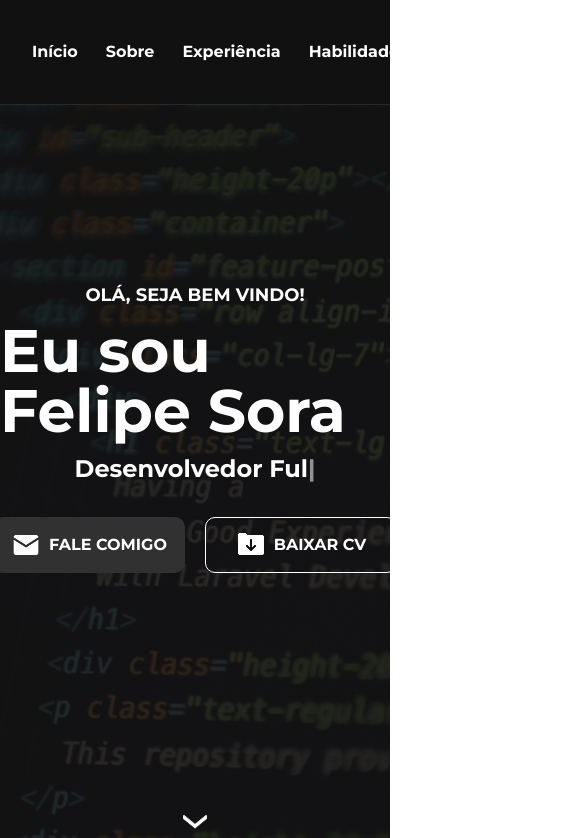
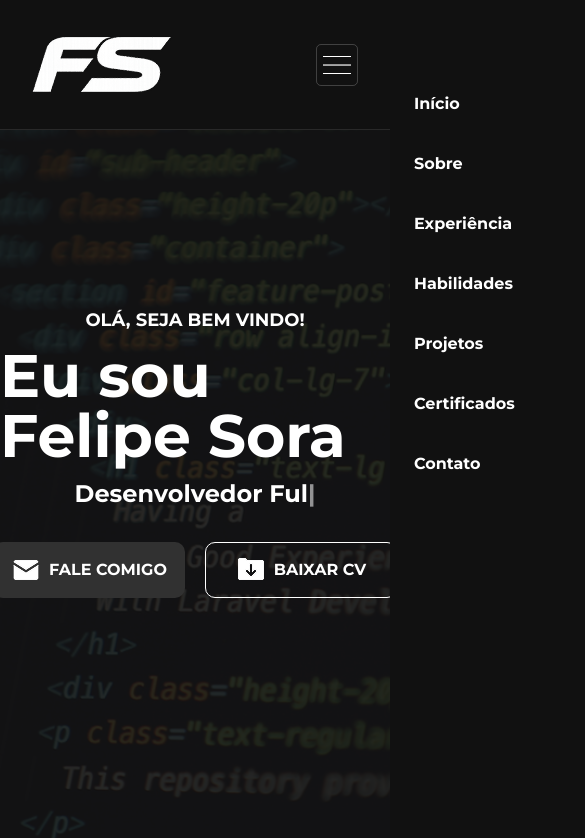
Before and after one commit to felipesora/portifolio, a React (Vite) app: page / in a window 390 px wide. Shown: the top 838 px of the page, 585 px wide, since content can reach past the window. Built offline with nearby package versions, Linux system fonts and the light colour scheme.

Commit message:
feat: criando menu lateral na versão mobile e tablet

```diff
--- a/src/components/Cabecalho/index.tsx
+++ b/src/components/Cabecalho/index.tsx
@@ -1,7 +1,26 @@
+import { useState } from "react";
 import Logo from "../../assets/images/logo.png";
+import MenuAbrir from "../../assets/icons/icone-menu-lateral.png";
+import MenuFechar from "../../assets/icons/icone-menu-fechar.png";
 import { scrollToSection } from "../../utils/scrollToSection";
 
 const Cabecalho = () => {
+    const [menuAberto, setMenuAberto] = useState(false);
+
+    const handleNavigate = (section: string) => {
+        scrollToSection(section);
+        setMenuAberto(false);
+    };
+
+    const secoes = [
+        ["inicio", "Início"],
+        ["sobre", "Sobre"],
+        ["experiencia", "Experiência"],
+        ["habilidades", "Habilidades"],
+        ["projetos", "Projetos"],
+        ["certificados", "Certificados"],
+        ["contato", "Contato"]
+    ];
 
     return (
         <header id="inicio" className="bg-(--color-primary) py-9 px-8 flex justify-between items-center border-b border-b-[#292929]">
@@ -9,31 +28,48 @@ const Cabecalho = () => {
                 <img src={Logo} alt="Logo" />
             </button>
 
-            <nav>
+            {/* Menu Desktop */}
+            <nav className="hidden lg:block">
                 <ul className="flex gap-7">
-                    <li>
-                        <button onClick={() => scrollToSection("inicio")} className="nav-link-header">Início</button>
-                    </li>
-                    <li>
-                        <button onClick={() => scrollToSection("sobre")} className="nav-link-header">Sobre</button>
-                    </li>
-                    <li>
-                        <button onClick={() => scrollToSection("experiencia")} className="nav-link-header">Experiência</button>
-                    </li>
-                    <li>
-                        <button onClick={() => scrollToSection("habilidades")} className="nav-link-header">Habilidades</button>
-                    </li>
-                    <li>
-                        <button onClick={() => scrollToSection("projetos")} className="nav-link-header">Projetos</button>
-                    </li>
-                    <li>
-                        <button onClick={() => scrollToSection("certificados")} className="nav-link-header">Certificados</button>
-                    </li>
-                    <li>
-                        <button onClick={() => scrollToSection("contato")} className="nav-link-header">Contato</button>
-                    </li>
+                    {secoes.map(([id, label]) => (
+                        <li key={id}>
+                            <button onClick={() => scrollToSection(id)} className="nav-link-header">{label}</button>
+                        </li>
+                    ))}
                 </ul>
             </nav>
+
+            {/* Botão Menu Mobile */}
+            <button className="lg:hidden border border-white/20 p-1.5 rounded-[5px] cursor-pointer transition-all duration-200 hover:bg-white/10 active:scale-95" onClick={() => setMenuAberto(true)} aria-label="Abrir menu">
+                <img src={MenuAbrir} alt="ícone de menu" className="w-7" />
+            </button>
+
+            {/* Overlay */}
+            {menuAberto && (
+                <div className="fixed inset-0 bg-black/50 z-40" onClick={() => setMenuAberto(false)} />
+            )}
+
+            {/* Menu lateral */}
+            <aside className={`fixed top-0 right-0 h-full w-72 bg-(--color-primary) z-50 transform transition-transform duration-300 ease-in-out ${menuAberto ? "translate-x-0" : "translate-x-full"}`}>
+
+                <div className="p-6 flex flex-col gap-6">
+                    <button className="border-white/20 p-1.5 rounded-[5px] cursor-pointer self-end" onClick={() => setMenuAberto(false)} aria-label="Fechar menu">
+                        <img src={MenuFechar} alt="ícone de X" className="w-7" />
+                    </button>
+
+                    <nav>
+                        <ul className="flex flex-col gap-7">
+                            {secoes.map(([id, label]) => (
+                                <li key={id}>
+                                    <button onClick={() => handleNavigate(id)} className="nav-link-header text-left">{label}</button>
+                                </li>
+                            ))}
+                        </ul>
+                    </nav>
+                </div>
+
+            </aside>
+
         </header>
     )
 
--- a/src/components/Experiencia/index.tsx
+++ b/src/components/Experiencia/index.tsx
@@ -19,7 +19,7 @@ const Experiencia = () => {
                     .filter((item) => item.tipo === "experiencia")
                     .map((item) => (
                         <AnimatedItem key={item.id}>
-                            <div className="flex items-start gap-6">
+                            <div className="flex items-start gap-6 [@media(max-width:890px)]:gap-2">
 
                                 <div className="shrink-0">
                                     <IconeCarreira tipo={item.tipo} />
@@ -44,7 +44,7 @@ const Experiencia = () => {
                     .filter((item) => item.tipo === "educacao")
                     .map((item) => (
                         <AnimatedItem key={item.id}>
-                            <div className="flex items-start gap-6">
+                            <div className="flex items-start gap-6 [@media(max-width:890px)]:gap-2">
 
                                 <div className="shrink-0">
                                     <IconeCarreira tipo={item.tipo} />
--- a/src/components/Rodape/index.tsx
+++ b/src/components/Rodape/index.tsx
@@ -8,7 +8,7 @@ const Rodape = () => {
                 <img src={Logo} alt="logo" />
             </button>
 
-            <nav>
+            <nav className="block [@media(max-width:780px)]:hidden">
                 <ul className="flex gap-8">
                     <li>
                         <button onClick={() => scrollToSection("inicio")} className="nav-link-footer">Início</button>
```
Also changed, not shown: src/assets/icons/icone-menu-fechar.png (added), src/assets/icons/icone-menu-lateral.png (added).
